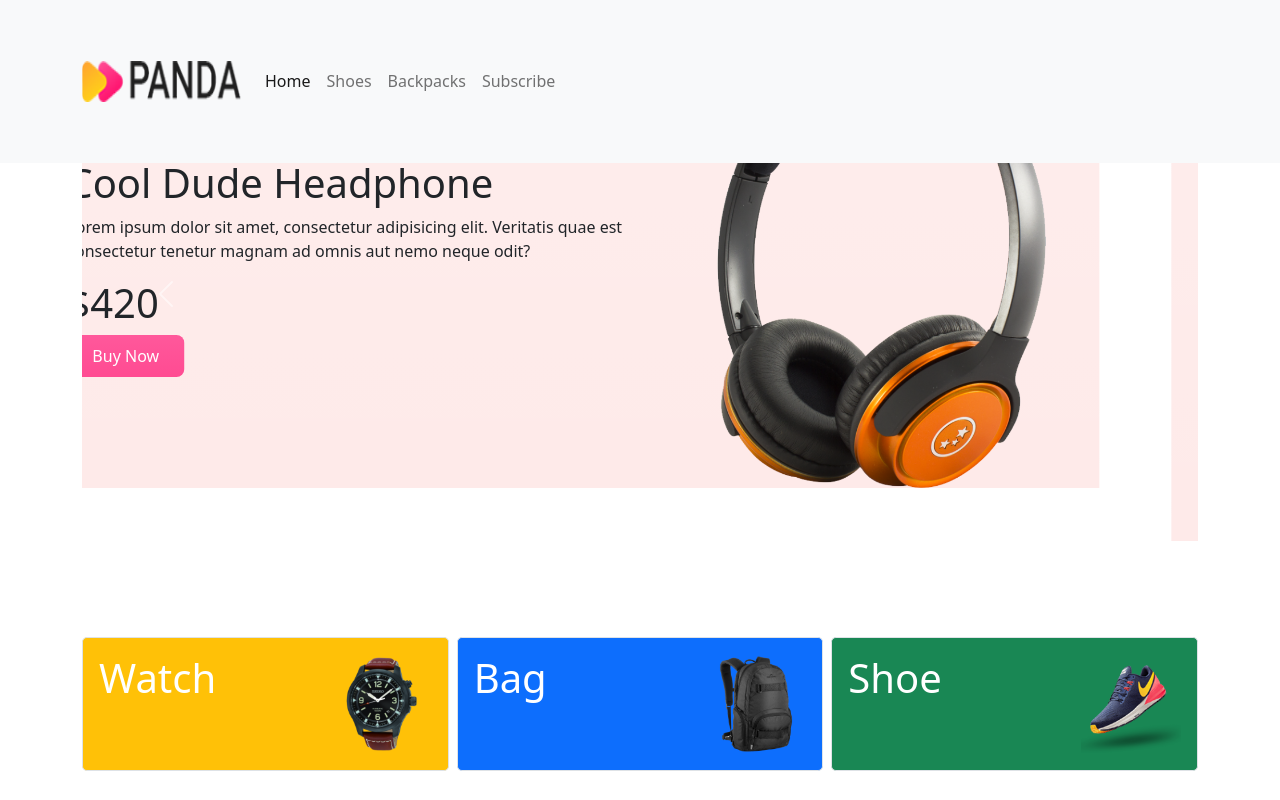
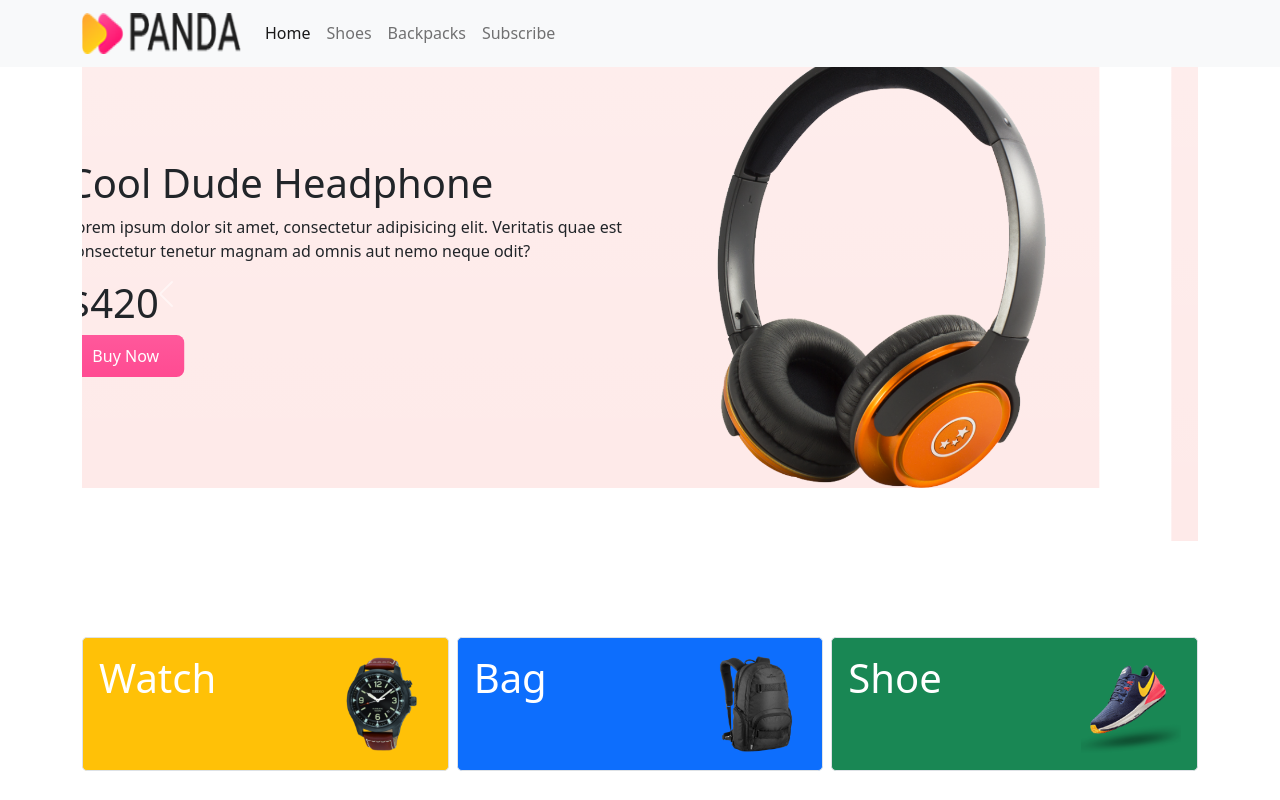
Before and after one commit to anikjoyy/panda-commerce, a plain HTML site: page index.html in a window 1280 px wide. Shown: the top 800 px of the page. Drawn offline with nearby package versions, Linux system fonts and the light colour scheme.

Commit message:
fifth commit

```diff
--- a/index.html
+++ b/index.html
@@ -19,7 +19,7 @@
     <header>
         <!-- header strat -->
         <nav class="navbar navbar-expand-lg navbar-light bg-light fixed-top">
-            <div class="container my-5">
+            <div class="container">
                 <a class="navbar-brand" href="#">
                     <img src="images/logo.png" alt="" width="159" height="40.81">
                 </a>
```
